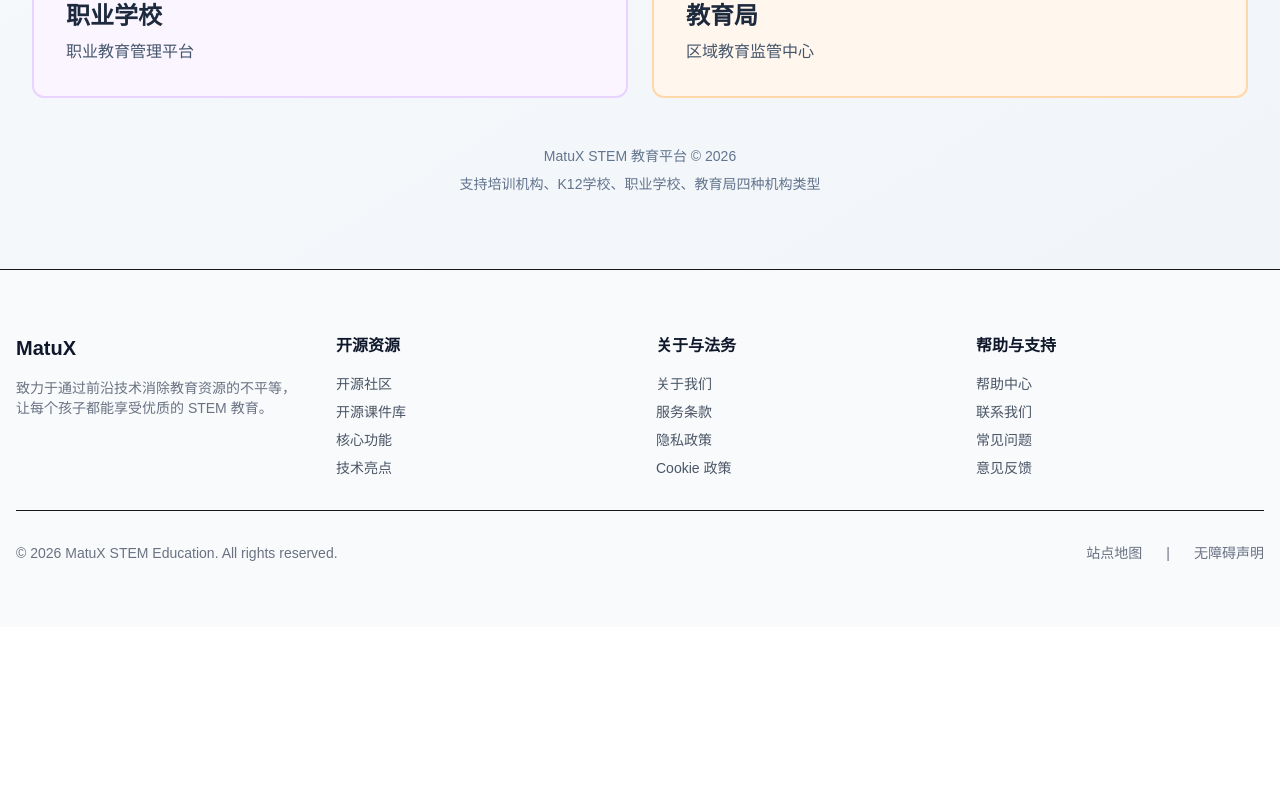
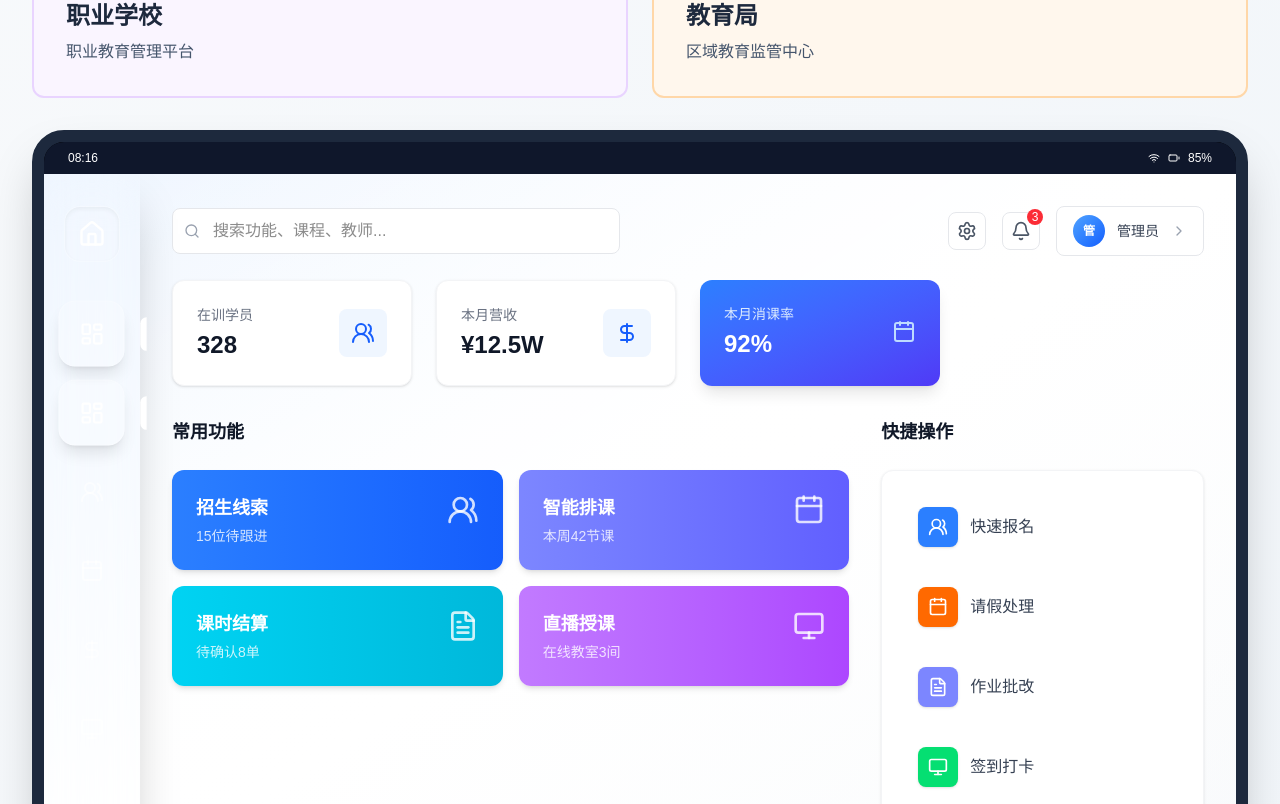
Before and after one commit to MatuX-ai/edu-proto, a Next.js app: page /institution-dashboard in a window 1280 px wide. Shown: the part 596-1400 px from the top of the page. Before the commit the page ends 1223 px from the top, so only its background shows below. Built offline with nearby package versions, Linux system fonts and the light colour scheme.

Commit message:
feat: 机构类型选择改为同页面切换，卡片下方动态显示dashboard

```diff
--- a/app/institution-dashboard/page.tsx
+++ b/app/institution-dashboard/page.tsx
@@ -1,8 +1,11 @@
 'use client';
 
-import { useRouter } from 'next/navigation';
+import { useState } from 'react';
 import { Briefcase, School, GraduationCap, Landmark } from 'lucide-react';
-import { motion } from 'framer-motion';
+import { motion, AnimatePresence } from 'framer-motion';
+import DashboardLayout from './components/dashboard-layout';
+import TrainingDashboardPage from './components/pages/training-dashboard-page';
+import { institutionConfigs } from './config/institution-config';
 
 const institutionTypes = [
   {
@@ -44,7 +47,7 @@ const institutionTypes = [
 ];
 
 export default function InstitutionDashboardPage() {
-  const router = useRouter();
+  const [activeTab, setActiveTab] = useState<'training' | 'k12' | 'vocational' | 'education-bureau'>('training');
 
   return (
     <div className="min-h-screen bg-gradient-to-br from-slate-50 to-slate-100">
@@ -69,7 +72,7 @@ export default function InstitutionDashboardPage() {
                 initial={{ opacity: 0, y: 20 }}
                 animate={{ opacity: 1, y: 0 }}
                 transition={{ delay: index * 0.1 }}
-                onClick={() => router.push(`/institution-dashboard/${type.key}/dashboard`)}
+                onClick={() => setActiveTab(type.key as typeof activeTab)}
                 className={`
                   ${type.bgColor} ${type.borderColor} border-2 rounded-xl p-8
                   cursor-pointer hover:shadow-xl transition-all duration-300
@@ -103,6 +106,42 @@ export default function InstitutionDashboardPage() {
           })}
         </div>
 
+        {/* Dashboard Content - 显示在卡片下方 */}
+        <AnimatePresence mode="wait">
+          <motion.div
+            key={activeTab}
+            initial={{ opacity: 0, y: 20 }}
+            animate={{ opacity: 1, y: 0 }}
+            exit={{ opacity: 0, y: -20 }}
+            transition={{ duration: 0.3 }}
+            className="mt-8"
+          >
+            {activeTab === 'training' && (
+              <DashboardLayout config={institutionConfigs['training']} activeMenu="dashboard">
+                <TrainingDashboardPage config={institutionConfigs['training']} />
+              </DashboardLayout>
+            )}
+            {activeTab === 'k12' && (
+              <div className="bg-white rounded-xl p-8 shadow-lg border border-slate-200">
+                <h3 className="text-2xl font-bold text-slate-800 mb-4">K12 学校控制台</h3>
+                <p className="text-slate-600">K12 学校管理功能开发中...</p>
+              </div>
+            )}
+            {activeTab === 'vocational' && (
+              <div className="bg-white rounded-xl p-8 shadow-lg border border-slate-200">
+                <h3 className="text-2xl font-bold text-slate-800 mb-4">职业学校控制台</h3>
+                <p className="text-slate-600">职业学校管理功能开发中...</p>
+              </div>
+            )}
+            {activeTab === 'education-bureau' && (
+              <div className="bg-white rounded-xl p-8 shadow-lg border border-slate-200">
+                <h3 className="text-2xl font-bold text-slate-800 mb-4">教育局控制台</h3>
+                <p className="text-slate-600">教育局管理功能开发中...</p>
+              </div>
+            )}
+          </motion.div>
+        </AnimatePresence>
+
         {/* Footer Info */}
         <div className="mt-12 text-center text-slate-500 text-sm">
           <p>MatuX STEM 教育平台 © 2026</p>
```
